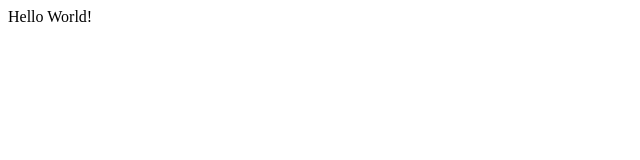
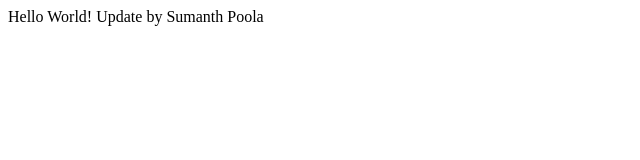
Before and after one commit to SUMANTHPOOLA5789/practice-java, a plain HTML site: page index.html in a window 1280 px wide. Shown: the whole page, without its empty margins (0-640 px from the left). Drawn offline with Linux system fonts and the light colour scheme.

Commit message:
feat: update index.html

```diff
--- a/index.html
+++ b/index.html
@@ -6,6 +6,6 @@
     <title>Document</title>
 </head>
 <body>
-    Hello World!
+    Hello World! Update by Sumanth Poola
 </body>
 </html>
```
